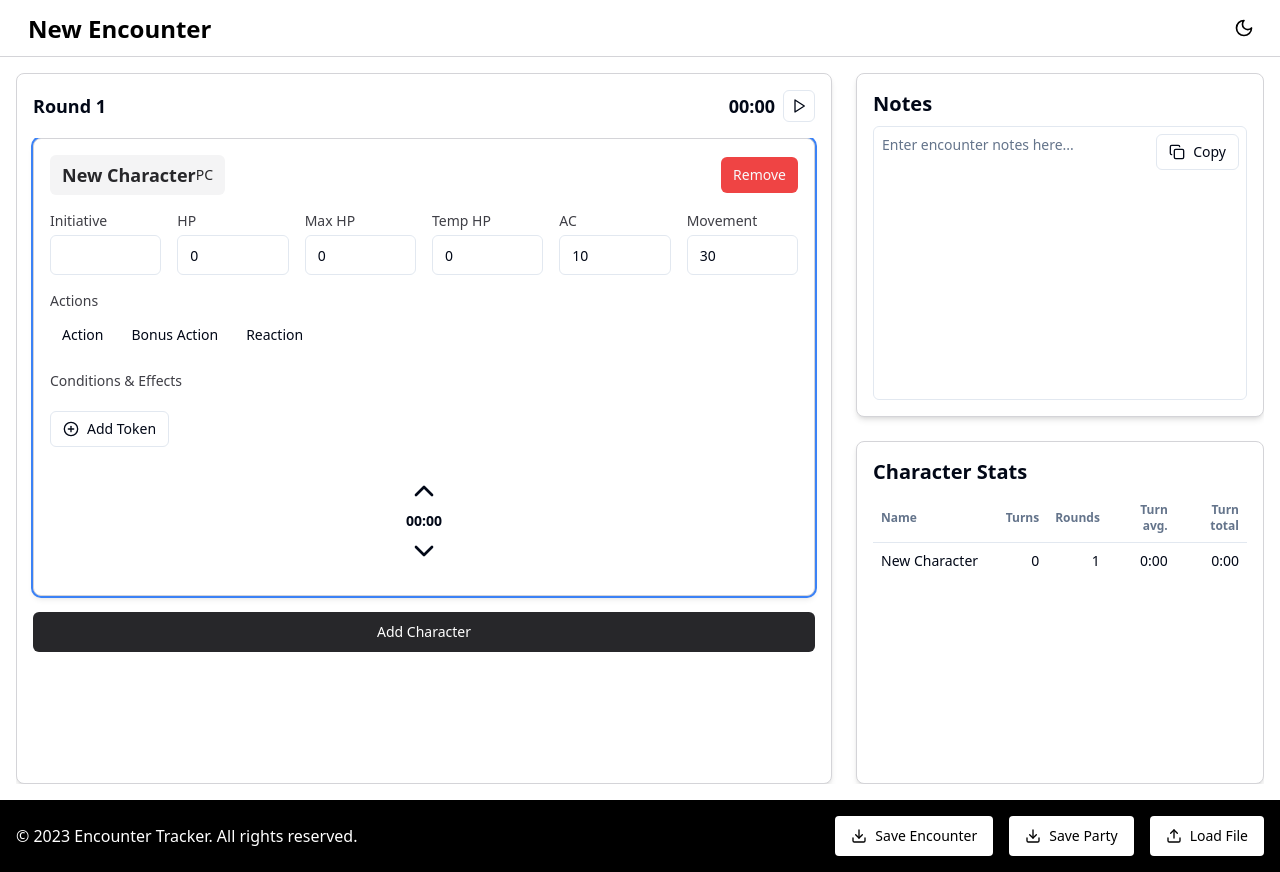
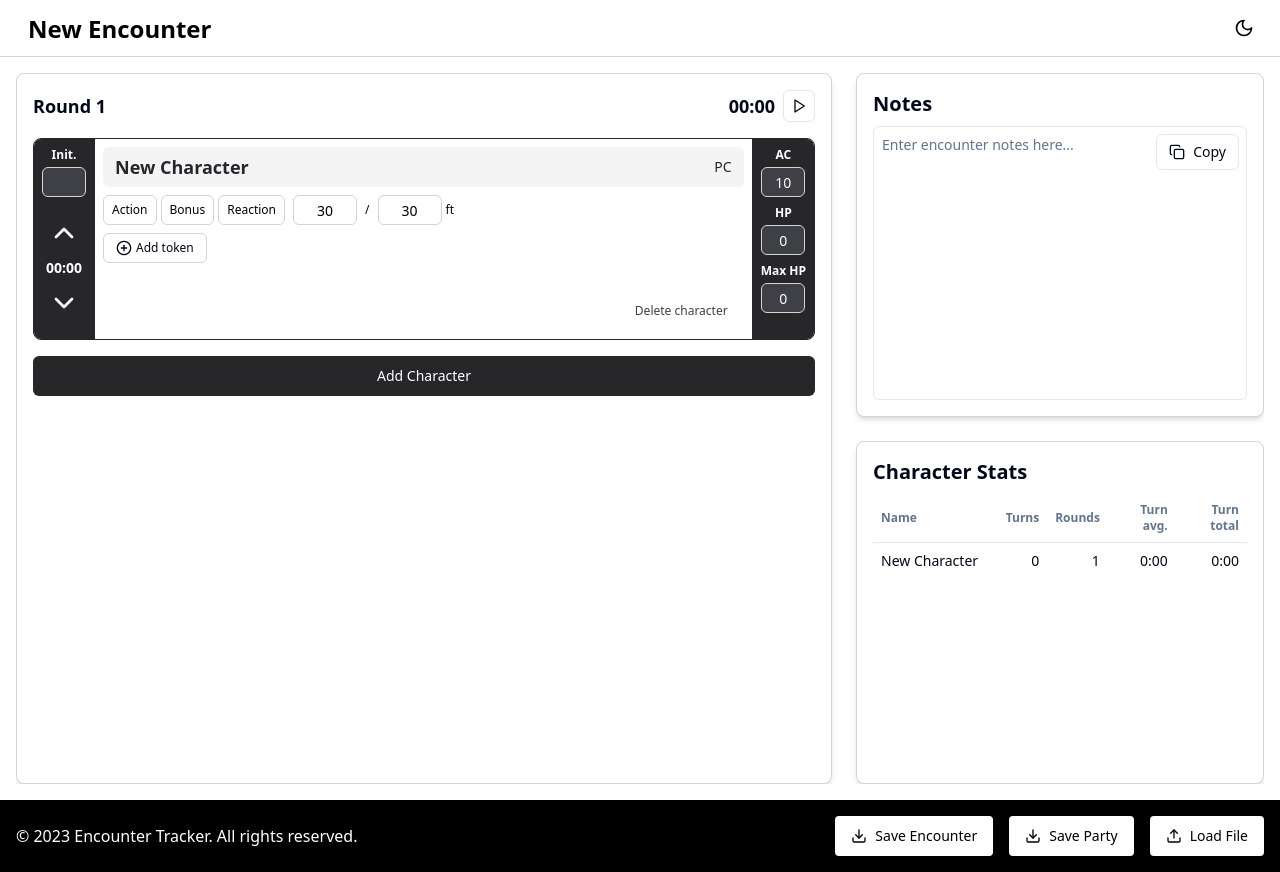
Before and after one commit to crfpr/encounter-chronicle-app, a React (Vite) app: page / in a window 1280 px wide. Both pictures are taken after a click on the button "Add Character". Built offline with nearby package versions, Linux system fonts and the light colour scheme.

Commit message:
Reverted to edit e544c0bb-6764-4802-8cd3-e8c2e8056e42: "Fix token duration on load
Resolved an issue where character tokens with a duration were being reduced by 1 upon loading encounters. This fix ensures that the loaded duration accurately reflects the saved state.
[skip gpt_engineer]"

```diff
--- a/src/components/CharacterCard.jsx
+++ b/src/components/CharacterCard.jsx
@@ -10,14 +10,8 @@ import { PlusCircle } from 'lucide-react';
 
 const CharacterCard = ({ character, updateCharacter, removeCharacter, isActive, turnTime, onPreviousTurn, onNextTurn, setIsNumericInputActive, onInitiativeBlur, onInitiativeSubmit, isMobile }) => {
   const [tokens, setTokens] = useState(character.tokens || []);
-  const isInitialRender = useRef(true);
 
   useEffect(() => {
-    if (isInitialRender.current) {
-      isInitialRender.current = false;
-      return;
-    }
-
     if (isActive) {
       const updatedTokens = tokens.map(token => ({
         ...token,
@@ -29,97 +23,253 @@ const CharacterCard = ({ character, updateCharacter, removeCharacter, isActive,
     }
   }, [isActive]);
 
-  useEffect(() => {
-    setTokens(character.tokens || []);
-  }, [character.tokens]);
+  const getBorderStyle = () => {
+    return isActive
+      ? 'border-zinc-800 dark:border-zinc-800'
+      : 'border-zinc-300 dark:border-zinc-800';
+  };
 
-  const handleInitiativeChange = (e) => {
-    const value = e.target.value;
-    if (value === '' || (Number(value) >= 0 && Number(value) <= 99)) {
-      updateCharacter({ ...character, initiative: value });
+  const getTabColor = () => {
+    return isActive
+      ? 'bg-zinc-800 text-white dark:bg-zinc-800 dark:text-zinc-100'
+      : 'bg-white text-black dark:bg-zinc-950 dark:text-zinc-100';
+  };
+
+  const handleInputChange = (field, value) => {
+    if (field === 'initiative' || field === 'ac' || field === 'currentHp' || field === 'maxHp' || field === 'currentMovement' || field === 'maxMovement') {
+      // Allow empty string or numbers up to 999
+      if (value === '' || (Number.isInteger(Number(value)) && Number(value) >= 0 && Number(value) <= 999)) {
+        updateCharacter({ ...character, [field]: value });
+      }
+      return;
+    }
+    updateCharacter({ ...character, [field]: value });
+  };
+
+  const handleNumericInputKeyDown = (e, field, currentValue) => {
+    if (!/[0-9]/.test(e.key) && !['Backspace', 'ArrowLeft', 'ArrowRight', 'Tab', 'Enter', 'ArrowUp', 'ArrowDown'].includes(e.key)) {
+      e.preventDefault();
+    }
+    if (e.key === 'Enter') {
+      e.preventDefault();
+      handleInputSubmit(field, currentValue);
+      e.target.blur(); // Remove focus from the input
+    }
+    if (e.key === 'ArrowUp') {
+      e.preventDefault();
+      const newValue = Math.min(999, parseInt(currentValue || 0) + 1);
+      handleInputChange(field, newValue.toString());
+    }
+    if (e.key === 'ArrowDown') {
+      e.preventDefault();
+      const newValue = Math.max(0, parseInt(currentValue || 0) - 1);
+      handleInputChange(field, newValue.toString());
+    }
+    // Block navigation keys when numeric input is active
+    if (['ArrowUp', 'ArrowDown'].includes(e.key)) {
+      e.stopPropagation();
     }
   };
 
-  const handleHpChange = (e) => {
-    const value = e.target.value;
-    if (value === '' || (Number(value) >= 0 && Number(value) <= 999)) {
-      updateCharacter({ ...character, currentHp: value });
+  const handleInputSubmit = (field, value) => {
+    setIsNumericInputActive(false);
+    if (field === 'initiative') {
+      onInitiativeSubmit(character.id, value);
+    } else {
+      handleInputChange(field, value);
     }
   };
 
-  const handleMaxHpChange = (e) => {
-    const value = e.target.value;
-    if (value === '' || (Number(value) >= 0 && Number(value) <= 999)) {
-      updateCharacter({ ...character, maxHp: value });
-    }
+  const handleInitiativeBlur = () => {
+    onInitiativeBlur(character.id, character.initiative);
   };
 
-  const handleTempHpChange = (e) => {
-    const value = e.target.value;
-    if (value === '' || (Number(value) >= 0 && Number(value) <= 999)) {
-      updateCharacter({ ...character, tempHp: value });
-    }
+  const handleToggleAction = (value) => {
+    const updatedCharacter = {
+      ...character,
+      action: value.includes('action'),
+      bonusAction: value.includes('bonusAction'),
+      reaction: value.includes('reaction')
+    };
+    updateCharacter(updatedCharacter);
   };
 
-  const handleAcChange = (e) => {
-    const value = e.target.value;
-    if (value === '' || (Number(value) >= 0 && Number(value) <= 99)) {
-      updateCharacter({ ...character, ac: value });
-    }
-  };
-
-  const handleMovementChange = (e) => {
-    const value = e.target.value;
-    if (value === '' || (Number(value) >= 0 && Number(value) <= 999)) {
-      updateCharacter({ ...character, currentMovement: value, maxMovement: value });
-    }
-  };
-
-  const handleActionToggle = (value) => {
-    updateCharacter({ ...character, action: value.includes('action') });
-  };
-
-  const handleBonusActionToggle = (value) => {
-    updateCharacter({ ...character, bonusAction: value.includes('bonusAction') });
-  };
-
-  const handleReactionToggle = (value) => {
-    updateCharacter({ ...character, reaction: value.includes('reaction') });
-  };
-
-  const addToken = () => {
-    const newToken = { id: Date.now(), label: 'New Token', duration: null };
+  const handleAddToken = () => {
+    const newToken = { label: `Token ${tokens.length + 1}`, duration: null };
     const updatedTokens = [...tokens, newToken];
     setTokens(updatedTokens);
     updateCharacter({ ...character, tokens: updatedTokens });
   };
 
-  const updateToken = (id, updatedToken) => {
-    const updatedTokens = tokens.map(token =>
-      token.id === id ? { ...token, ...updatedToken } : token
+  const handleRemoveToken = (index) => {
+    const updatedTokens = tokens.filter((_, i) => i !== index);
+    setTokens(updatedTokens);
+    updateCharacter({ ...character, tokens: updatedTokens });
+  };
+
+  const handleUpdateToken = (index, newLabel, newDuration) => {
+    const updatedTokens = tokens.map((token, i) =>
+      i === index ? { ...token, label: newLabel, duration: newDuration } : token
     );
     setTokens(updatedTokens);
     updateCharacter({ ...character, tokens: updatedTokens });
   };
 
-  const removeToken = (id) => {
-    const updatedTokens = tokens.filter(token => token.id !== id);
-    setTokens(updatedTokens);
-    updateCharacter({ ...character, tokens: updatedTokens });
+  const getToggleGroupItemStyle = (isActive, isToggled) => {
+    return `h-[30px] px-2 text-xs border transition-colors ${
+      isToggled
+        ? isActive
+          ? 'bg-zinc-800 text-white dark:bg-red-500 dark:text-white'
+          : 'bg-red-500 text-white dark:bg-red-500 dark:text-white'
+        : 'bg-white text-black hover:bg-zinc-100 dark:bg-zinc-950 dark:text-zinc-100 dark:hover:bg-zinc-800'
+    } border-zinc-300 dark:border-zinc-800`;
   };
 
   return (
-    <div className={`bg-white dark:bg-zinc-800 border border-zinc-300 dark:border-zinc-700 rounded-lg p-4 mb-4 shadow-md transition-all duration-300 ease-in-out ${isActive ? 'ring-2 ring-blue-500 dark:ring-blue-400' : ''}`}>
-      <div className="flex flex-col space-y-4">
-        <div className="flex justify-between items-center">
-          <CharacterNameType
-            name={character.name}
-            type={character.type}
-            onUpdate={(name, type) => updateCharacter({ ...character, name, type })}
+    <div className={`flex bg-white dark:bg-zinc-950 relative overflow-hidden rounded-lg border ${getBorderStyle()} box-content transition-all duration-200 ease-in-out min-h-[200px]`}>
+      {/* Left Tab */}
+      <div className={`w-18 flex-shrink-0 ${getTabColor()} border-r ${getBorderStyle()} flex flex-col items-center justify-between py-2 px-2 transition-colors duration-200`}>
+        <div className="flex flex-col items-center">
+          <label className={`text-xs font-semibold mb-1 ${isActive ? 'text-white dark:text-zinc-100' : 'text-black dark:text-zinc-100'}`}>Init.</label>
+          <Input
+            type="text"
+            inputMode="numeric"
+            value={character.initiative}
+            onChange={(e) => handleInputChange('initiative', e.target.value)}
+            onKeyDown={(e) => handleNumericInputKeyDown(e, 'initiative', character.initiative)}
+            onFocus={() => setIsNumericInputActive(true)}
+            onBlur={() => {
+              setIsNumericInputActive(false);
+              handleInitiativeBlur();
+            }}
+            className={`w-11 text-center ${isActive ? 'bg-zinc-700 text-white dark:bg-zinc-700 dark:text-white' : 'bg-white text-black dark:bg-zinc-950 dark:text-zinc-100'} h-[30px] border-zinc-300 dark:border-zinc-800`}
+            maxLength={3}
           />
+        </div>
+        {isActive && (
+          <div className="flex-1 flex items-center justify-center mt-2">
+            <TurnNavigator
+              turnTime={turnTime}
+              onPreviousTurn={onPreviousTurn}
+              onNextTurn={onNextTurn}
+            />
+          </div>
+        )}
+      </div>
+
+      <div className="flex-grow p-2 flex flex-col">
+        <div className="flex-grow space-y-2">
+          {/* First row */}
+          <div className="flex items-center space-x-2 relative">
+            <div className="flex-grow">
+              <CharacterNameType
+                name={character.name || 'New Character'}
+                type={character.type}
+                onUpdate={(newName, newType) => {
+                  updateCharacter({ ...character, name: newName || 'New Character', type: newType });
+                }}
+              />
+            </div>
+          </div>
+
+          {/* Second row */}
+          <div className="flex flex-wrap items-center gap-2">
+            <ToggleGroup
+              type="multiple"
+              value={[
+                character.action && 'action',
+                character.bonusAction && 'bonusAction',
+                character.reaction && 'reaction'
+              ].filter(Boolean)}
+              onValueChange={handleToggleAction}
+              className="flex"
+            >
+              <ToggleGroupItem
+                value="action"
+                className={getToggleGroupItemStyle(isActive, character.action)}
+              >
+                {isMobile ? 'A' : 'Action'}
+              </ToggleGroupItem>
+              <ToggleGroupItem
+                value="bonusAction"
+                className={getToggleGroupItemStyle(isActive, character.bonusAction)}
+              >
+                {isMobile ? 'B' : 'Bonus'}
+              </ToggleGroupItem>
+              <ToggleGroupItem
+                value="reaction"
+                className={getToggleGroupItemStyle(isActive, character.reaction)}
+              >
+                {isMobile ? 'R' : 'Reaction'}
+              </ToggleGroupItem>
+            </ToggleGroup>
+            <div className="flex items-center space-x-2">
+              <Input
+                type="text"
+                inputMode="numeric"
+                value={character.currentMovement}
+                onChange={(e) => handleInputChange('currentMovement', e.target.value)}
+                onKeyDown={(e) => handleNumericInputKeyDown(e, 'currentMovement', character.currentMovement)}
+                onFocus={() => setIsNumericInputActive(true)}
+                onBlur={() => setIsNumericInputActive(false)}
+                className="w-16 text-center bg-white dark:bg-zinc-950 text-black dark:text-zinc-100 h-[30px] border-zinc-300 dark:border-zinc-800"
+                placeholder="Current"
+                maxLength={3}
+              />
+              <span className="self-center text-xs">/</span>
+              <div className="flex items-center">
+                <Input
+                  type="text"
+                  inputMode="numeric"
+                  value={character.maxMovement}
+                  onChange={(e) => handleInputChange('maxMovement', e.target.value)}
+                  onKeyDown={(e) => handleNumericInputKeyDown(e, 'maxMovement', character.maxMovement)}
+                  onFocus={() => setIsNumericInputActive(true)}
+                  onBlur={() => setIsNumericInputActive(false)}
+                  className="w-16 text-center h-[30px] bg-white dark:bg-zinc-950 text-black dark:text-zinc-100 border-zinc-300 dark:border-zinc-800"
+                  placeholder="Max"
+                  maxLength={3}
+                />
+                <span className="text-xs ml-1">ft</span>
+              </div>
+            </div>
+          </div>
+
+          {/* Token display and Add token button */}
+          <div className="mt-2">
+            <div className="flex flex-wrap items-center gap-2">
+              {tokens.map((token, index) => (
+                <Token
+                  key={index}
+                  label={token.label}
+                  duration={token.duration}
+                  onRemove={() => handleRemoveToken(index)}
+                  onUpdate={(newLabel, newDuration) => handleUpdateToken(index, newLabel, newDuration)}
+                  isActive={isActive}
+                />
+              ))}
+              <Button
+                onClick={handleAddToken}
+                variant="outline"
+                className="h-[30px] px-3 py-1 text-xs flex items-center bg-white hover:bg-zinc-100 dark:bg-zinc-950 dark:hover:bg-zinc-900 dark:text-zinc-100 border-zinc-300 dark:border-zinc-800"
+              >
+                <PlusCircle className="h-4 w-4 mr-1" />
+                Add token
+              </Button>
+            </div>
+          </div>
+        </div>
+
+        {/* Delete button */}
+        <div className="mt-auto self-end">
           <AlertDialog>
             <AlertDialogTrigger asChild>
-              <Button variant="destructive" size="sm">Remove</Button>
+              <Button
+                variant="link"
+                className="btn-sm text-xs text-zinc-700 dark:text-zinc-300 hover:text-red-500 dark:hover:text-red-400 transition-colors duration-200 whitespace-nowrap bg-transparent dark:bg-transparent"
+              >
+                Delete character
+              </Button>
             </AlertDialogTrigger>
             <AlertDialogContent>
               <AlertDialogHeader>
@@ -131,133 +281,61 @@ const CharacterCard = ({ character, updateCharacter, removeCharacter, isActive,
               <AlertDialogFooter>
                 <AlertDialogCancel>Cancel</AlertDialogCancel>
                 <AlertDialogAction onClick={() => removeCharacter(character.id)}>
-                  Remove
+                  Delete
                 </AlertDialogAction>
               </AlertDialogFooter>
             </AlertDialogContent>
           </AlertDialog>
         </div>
+      </div>
 
-        <div className="grid grid-cols-2 sm:grid-cols-3 md:grid-cols-6 gap-4">
-          <div>
-            <label className="block text-sm font-medium text-zinc-700 dark:text-zinc-300 mb-1">Initiative</label>
+      {/* Right Tab */}
+      <div className={`w-18 flex-shrink-0 ${getTabColor()} border-l ${getBorderStyle()} flex flex-col items-center justify-between py-2 px-2 transition-colors duration-200`}>
+        <div className="flex flex-col items-center space-y-2">
+          <div className="flex flex-col items-center">
+            <label className={`text-xs font-semibold mb-1 ${isActive ? 'text-white dark:text-zinc-100' : 'text-black dark:text-zinc-100'}`}>AC</label>
             <Input
-              type="number"
-              value={character.initiative}
-              onChange={handleInitiativeChange}
-              onBlur={() => onInitiativeBlur(character.id, character.initiative)}
-              onKeyDown={(e) => {
-                if (e.key === 'Enter') {
-                  onInitiativeSubmit(character.id, character.initiative);
-                }
-              }}
-              min="0"
-              max="99"
-              className="w-full"
+              type="text"
+              inputMode="numeric"
+              value={character.ac}
+              onChange={(e) => handleInputChange('ac', e.target.value)}
+              onKeyDown={(e) => handleNumericInputKeyDown(e, 'ac', character.ac)}
+              onFocus={() => setIsNumericInputActive(true)}
+              onBlur={() => setIsNumericInputActive(false)}
+              className={`w-11 text-center ${isActive ? 'bg-zinc-700 text-white dark:bg-zinc-700 dark:text-white' : 'bg-white text-black dark:bg-zinc-950 dark:text-zinc-100'} h-[30px] border-zinc-300 dark:border-zinc-800`}
+              maxLength={3}
             />
           </div>
-          <div>
-            <label className="block text-sm font-medium text-zinc-700 dark:text-zinc-300 mb-1">HP</label>
+          <div className="flex flex-col items-center">
+            <label className={`text-xs font-semibold mb-1 ${isActive ? 'text-white dark:text-zinc-100' : 'text-black dark:text-zinc-100'}`}>HP</label>
             <Input
-              type="number"
+              type="text"
+              inputMode="numeric"
               value={character.currentHp}
-              onChange={handleHpChange}
-              min="0"
-              max="999"
-              className="w-full"
+              onChange={(e) => handleInputChange('currentHp', e.target.value)}
+              onKeyDown={(e) => handleNumericInputKeyDown(e, 'currentHp', character.currentHp)}
+              onFocus={() => setIsNumericInputActive(true)}
+              onBlur={() => setIsNumericInputActive(false)}
+              className={`w-11 text-center ${isActive ? 'bg-zinc-700 text-white dark:bg-zinc-700 dark:text-white' : 'bg-white text-black dark:bg-zinc-950 dark:text-zinc-100'} h-[30px] border-zinc-300 dark:border-zinc-800`}
+              maxLength={3}
             />
           </div>
-          <div>
-            <label className="block text-sm font-medium text-zinc-700 dark:text-zinc-300 mb-1">Max HP</label>
+          <div className="flex flex-col items-center">
+            <label className={`text-xs font-semibold mb-1 ${isActive ? 'text-white dark:text-zinc-100' : 'text-black dark:text-zinc-100'}`}>Max HP</label>
             <Input
-              type="number"
+              type="text"
+              inputMode="numeric"
               value={character.maxHp}
-              onChange={handleMaxHpChange}
-              min="0"
-              max="999"
-              className="w-full"
-            />
-          </div>
-          <div>
-            <label className="block text-sm font-medium text-zinc-700 dark:text-zinc-300 mb-1">Temp HP</label>
-            <Input
-              type="number"
-              value={character.tempHp}
-              onChange={handleTempHpChange}
-              min="0"
-              max="999"
-              className="w-full"
-            />
-          </div>
-          <div>
-            <label className="block text-sm font-medium text-zinc-700 dark:text-zinc-300 mb-1">AC</label>
-            <Input
-              type="number"
-              value={character.ac}
-              onChange={handleAcChange}
-              min="0"
-              max="99"
-              className="w-full"
-            />
-          </div>
-          <div>
-            <label className="block text-sm font-medium text-zinc-700 dark:text-zinc-300 mb-1">Movement</label>
-            <Input
-              type="number"
-              value={character.currentMovement}
-              onChange={handleMovementChange}
-              min="0"
-              max="999"
-              className="w-full"
+              onChange={(e) => handleInputChange('maxHp', e.target.value)}
+              onKeyDown={(e) => handleNumericInputKeyDown(e, 'maxHp', character.maxHp)}
+              onFocus={() => setIsNumericInputActive(true)}
+              onBlur={() => setIsNumericInputActive(false)}
+              className={`w-11 text-center ${isActive ? 'bg-zinc-700 text-white dark:bg-zinc-700 dark:text-white' : 'bg-white text-black dark:bg-zinc-950 dark:text-zinc-100'} h-[30px] border-zinc-300 dark:border-zinc-800`}
+              maxLength={3}
             />
           </div>
         </div>
-
-        <div>
-          <label className="block text-sm font-medium text-zinc-700 dark:text-zinc-300 mb-1">Actions</label>
-          <ToggleGroup type="multiple" className="justify-start">
-            <ToggleGroupItem value="action" aria-label="Toggle action" data-state={character.action ? 'on' : 'off'} onClick={() => handleActionToggle(['action'])}>
-              Action
-            </ToggleGroupItem>
-            <ToggleGroupItem value="bonusAction" aria-label="Toggle bonus action" data-state={character.bonusAction ? 'on' : 'off'} onClick={() => handleBonusActionToggle(['bonusAction'])}>
-              Bonus Action
-            </ToggleGroupItem>
-            <ToggleGroupItem value="reaction" aria-label="Toggle reaction" data-state={character.reaction ? 'on' : 'off'} onClick={() => handleReactionToggle(['reaction'])}>
-              Reaction
-            </ToggleGroupItem>
-          </ToggleGroup>
-        </div>
-
-        <div>
-          <label className="block text-sm font-medium text-zinc-700 dark:text-zinc-300 mb-1">Conditions & Effects</label>
-          <div className="flex flex-wrap gap-2 mb-2">
-            {tokens.map(token => (
-              <Token
-                key={token.id}
-                label={token.label}
-                duration={token.duration}
-                onRemove={() => removeToken(token.id)}
-                onUpdate={(label, duration) => updateToken(token.id, { label, duration })}
-                isActive={isActive}
-              />
-            ))}
-          </div>
-          <Button onClick={addToken} variant="outline" size="sm" className="mt-2">
-            <PlusCircle className="mr-2 h-4 w-4" />
-            Add Token
-          </Button>
-        </div>
       </div>
-
-      {isActive && (
-        <div className="mt-4 flex justify-end">
-          <TurnNavigator
-            turnTime={turnTime}
-            onPreviousTurn={onPreviousTurn}
-            onNextTurn={onNextTurn}
-          />
-        </div>
-      )}
     </div>
   );
 };
```
